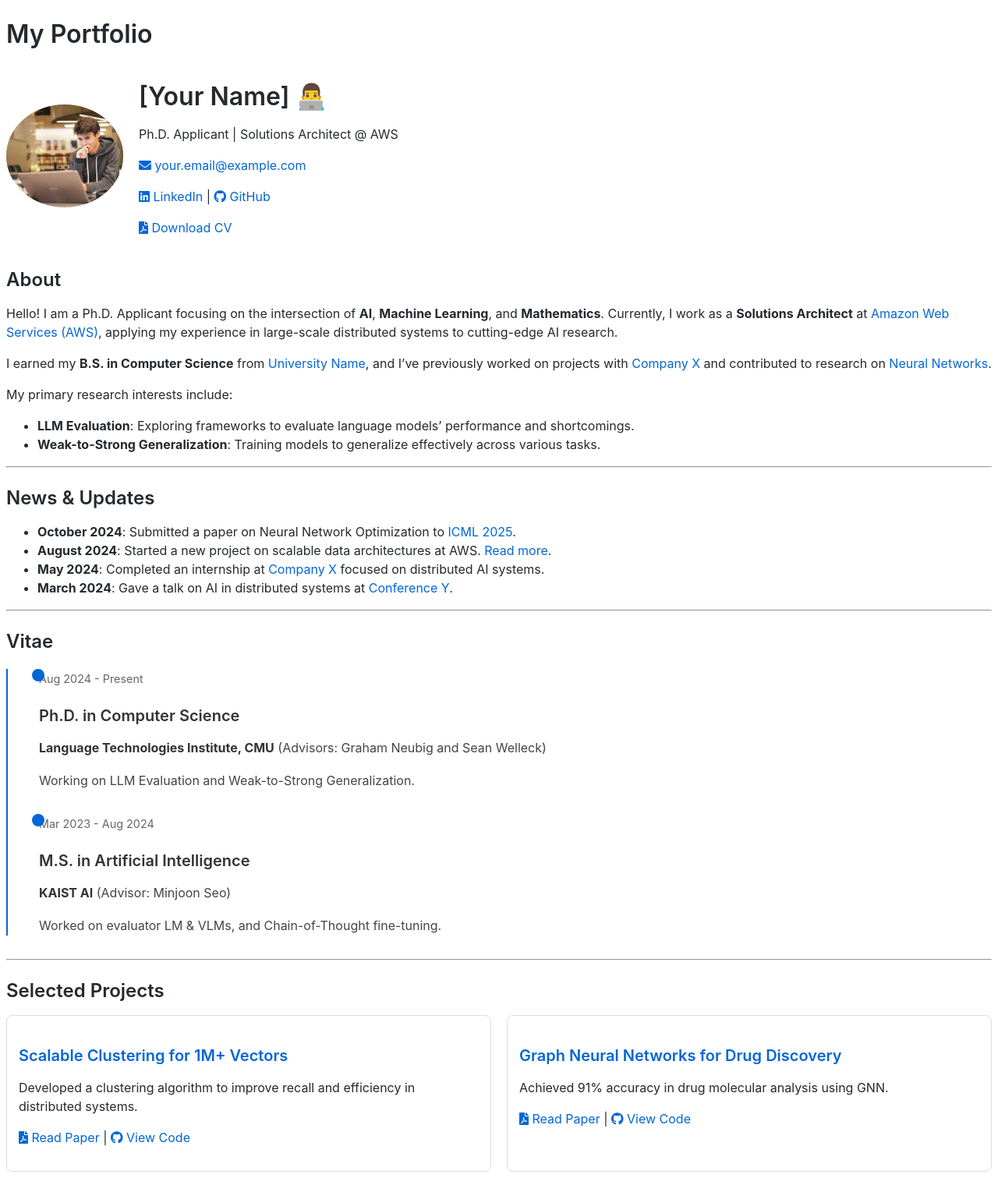
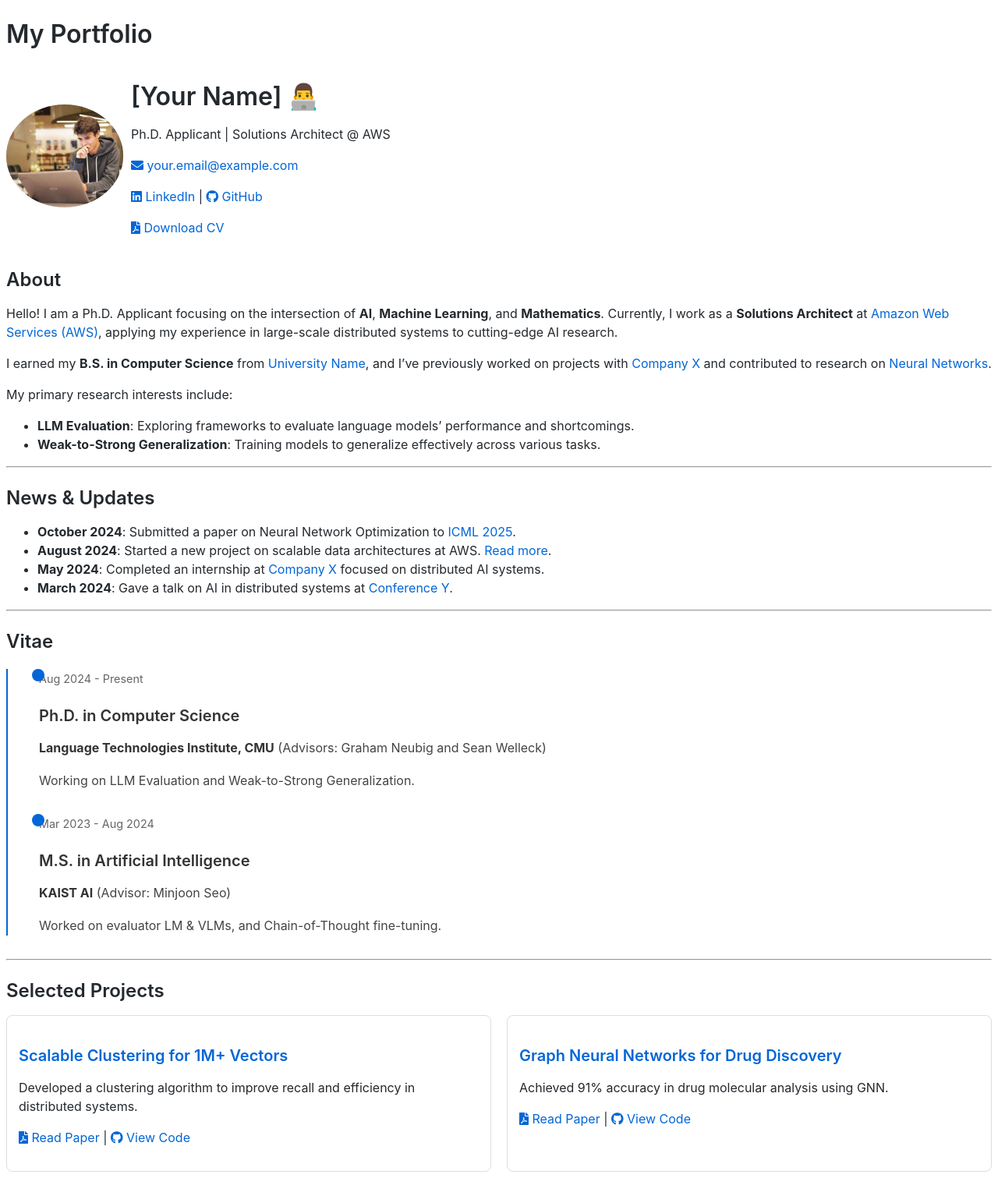
Before and after one commit to fumadari/fumadari.github.io, a Jekyll site: the page built from index.md, in a window 1280 px wide. Shown: the whole page at 78% size. Built offline with Jekyll 4.4.1, drawn with Linux system fonts in a browser that asks for light colours.

Commit message:
Update index.md

```diff
--- a/index.md
+++ b/index.md
@@ -4,7 +4,7 @@ title: [Your Name]
 ---
 
 <div style="display: flex; align-items: center; margin-bottom: 20px;">
-  <img src="assets/images/profile.jpg" alt="Profile Image" style="border-radius: 50%; width: 150px; margin-right: 20px;">
+  <img src="assets/images/profile.jpg" alt="Profile Image" style="border-radius: 50%; width: 150px; margin-right: 10px;">  <!-- Changed margin-right from 20px to 10px -->
   <div>
     <h1>[Your Name] 👨‍💻</h1>
     <p>Ph.D. Applicant | Solutions Architect @ AWS</p>
```
